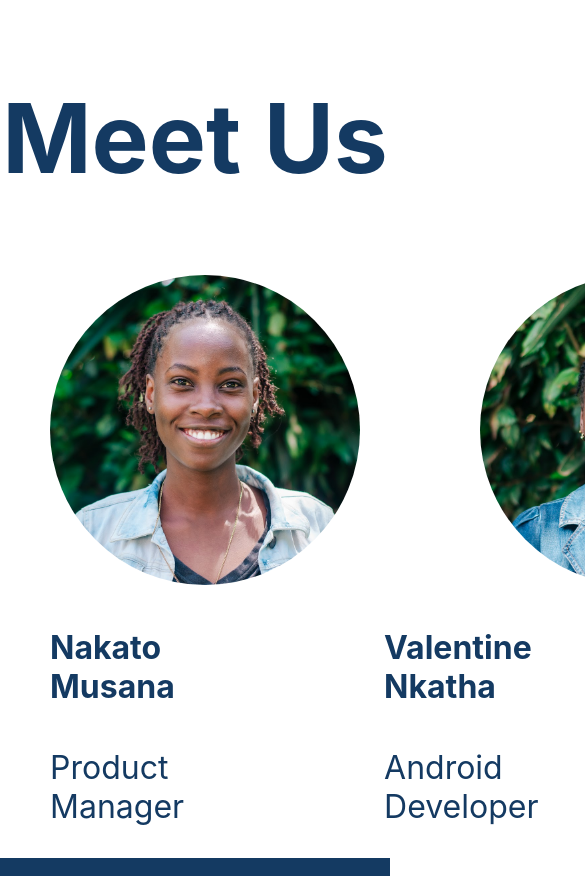
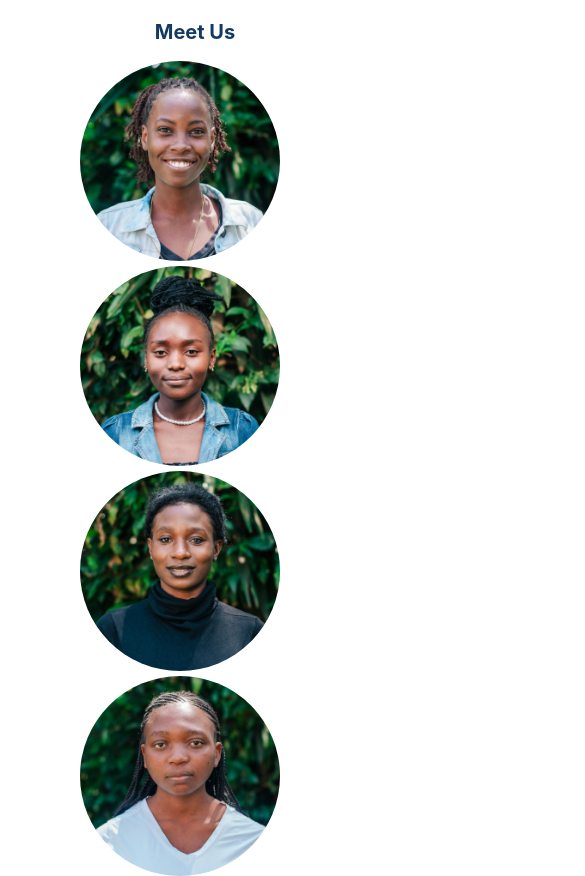
Before and after one commit to Nakato-Musana-Zaina/Suubi-, a React (Create React App) app: page / in a window 390 px wide. Shown: the top 876 px of the page, 585 px wide, since content can reach past the window. Built offline with nearby package versions, Linux system fonts and the light colour scheme.

Commit message:
made changes

```diff
--- a/src/Footer/footer.css
+++ b/src/Footer/footer.css
@@ -1,7 +1,7 @@
 .meetus{
     font-family: Inter;
 font-size: 96px;
-font-weight: 700;
+
 
 text-align: center;
 
@@ -49,8 +49,37 @@ padding-left: 10px;
     margin-left: 50px;
     margin-top: 50px;
 
-
-
-
+}
+.Icons{
+    width: 29.64px;
+height: 24.08px;
+margin: 3px;
 
 }
+.link a{
+    text-decoration: none;
+    color: white;
+}
+@media screen and (min-width:270px) and (max-width:470px){
+    .Meetus{
+        font-size: 16px;
+
+    }
+    .meetus{
+        font-size: 20px;
+    }
+    .images{
+        width: 200px;
+        height: 200px;
+
+    }
+    .meet-details{
+        gap: 20px;
+        margin-left: 0px;
+    }
+    .meet{
+        margin-left: 80px;
+        gap: 5px;
+        flex-direction: column;
+    }
+}
--- a/src/Footer/footer.js
+++ b/src/Footer/footer.js
@@ -4,7 +4,10 @@ import profiletwo from "../Profiles/Lavender.jpg";
 import profilethree from "../Profiles/Valentine.jpg";
 import profilefour from "../Profiles/Nakato.jpg";
 import logos from "../Assets/subii main logo.jpg"
-import facebook from "../Profiles/twitter.svg";
+import facebook from "../Profiles/facebook.svg";
+import twitter from "../Profiles/twitter.svg";
+import google from "../Profiles/google.svg";
+
 
 const Footer = () => {
   return (
@@ -63,17 +66,19 @@ const Footer = () => {
         </div>
         <div className="footer-content">
           <p>Programs</p>
-          <p> <a href="https://akirachix.com/programs/codeHive/">CodeHive</a></p>
-          <p> <a href="https://akirachix.com/programs/codeHiveX/">CodeHiveX</a></p>
-          <p><a href="https://akirachix.com/programs/#instructors">The Instructors</a></p>
+          <p className="link"> <a href="https://akirachix.com/programs/codeHive/">CodeHive</a></p>
+          <p className="link"> <a href="https://akirachix.com/programs/codeHiveX/">CodeHiveX</a></p>
+          <p className="link"><a href="https://akirachix.com/programs/#instructors">The Instructors</a></p>
           <p>Tech Allies</p>
         </div>
         <div className="footer-content">
           <p>Get In Touch</p>
-          <p><a href="https://akirachix.com/">616 Korongo Road,off Ndege Road,Karen</a></p>
-          <a href="https://akirachix.com/">info@akirachix.com</a>
+          <p className="link"><a href="https://akirachix.com/">616 Korongo Road,off Ndege Road,Karen</a></p>
+          <p className="link"><a href="https://akirachix.com/">info@akirachix.com</a></p>
           <div>
-            <img src={facebook} alt="facebook"/>
+            <img src={facebook} alt="facebook" className="Icons"/>
+            <img src={google} alt="google" className="Icons"/>
+            <img src={twitter} alt="twitter" className="Icons"/>
           </div>
         </div>
       </footer>
```
